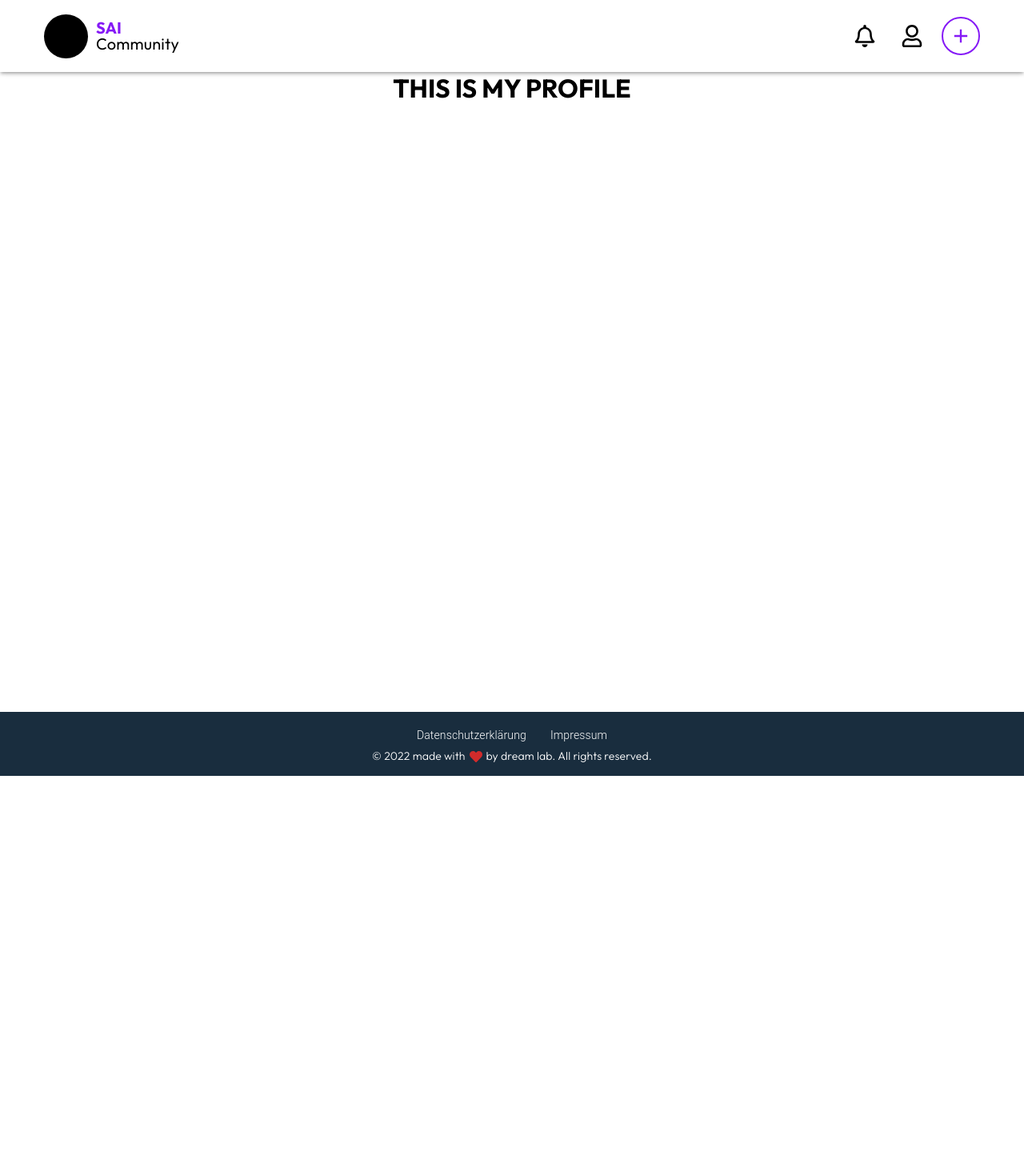
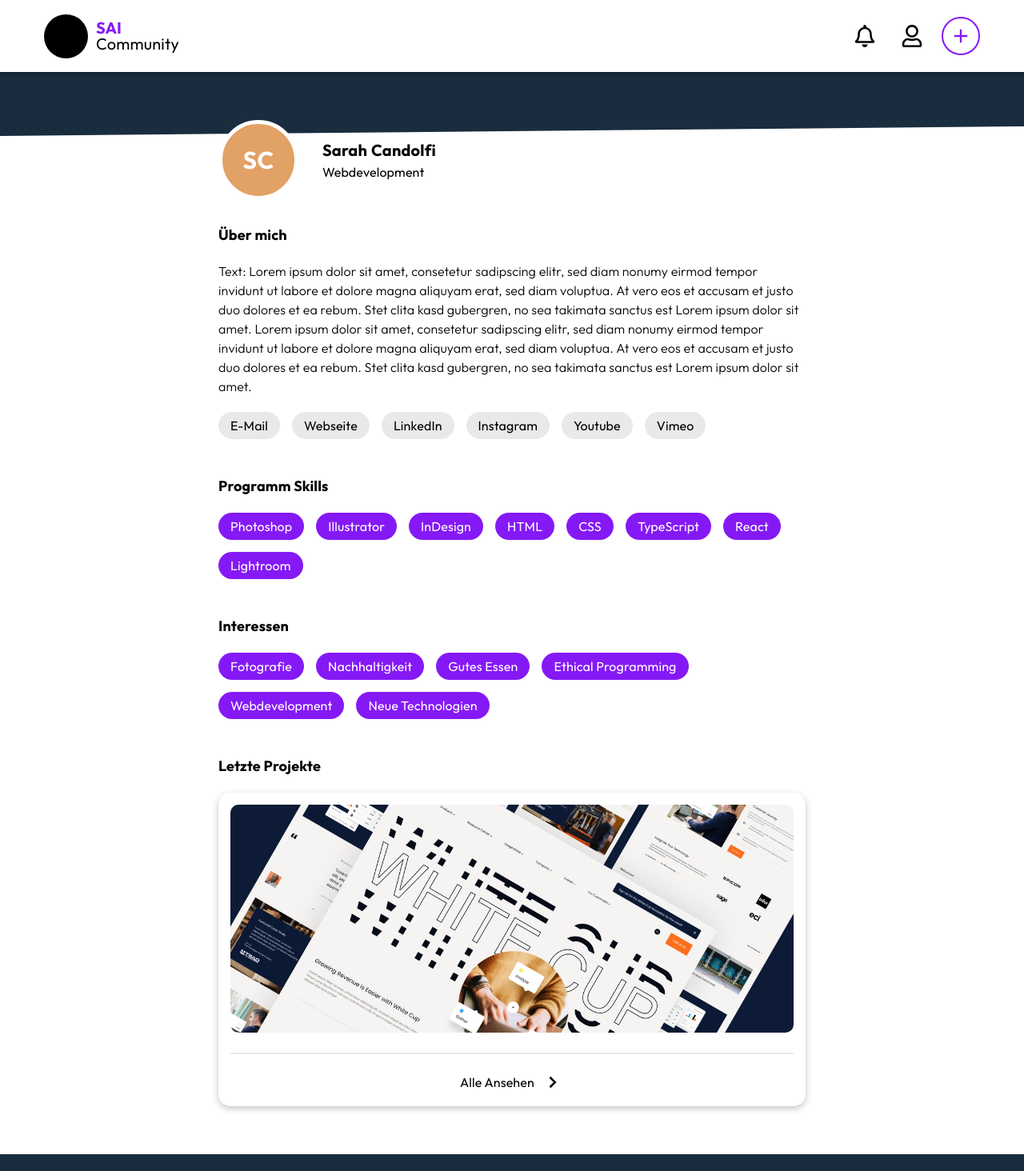
Before and after one commit to dream-lab-group/sae-community, a Next.js app: page /profile/1 in a window 1280 px wide. Shown: the top 1464 px of the page at 80% size. Before the commit the page ends 970 px from the top, so only its background shows below. Built offline with nearby package versions, Linux system fonts and the light colour scheme; what @directus/sdk would draw is missing.

Commit message:
finished mobile design of user profile

```diff
--- /dev/null
+++ b/common/components/profile/last-projects.tsx
@@ -0,0 +1,70 @@
+import { ButtonBase, Typography } from '@mui/material';
+import { Box } from '@mui/system';
+import Image from 'next/image';
+import imageOne from '../../../public/assets/project-file-1.webp';
+import { BiChevronRight } from 'react-icons/bi';
+
+export const LastProjects = () => {
+  return (
+    <Box
+      sx={{
+        width: '100%',
+        marginTop: '30px',
+        display: 'flex',
+        flexDirection: 'column',
+        justifyContent: 'space-between',
+      }}
+    >
+      <Typography sx={{ fontWeight: 700, fontSize: '18px' }}>
+        Letzte Projekte
+      </Typography>
+      <Box
+        sx={{
+          width: '100%',
+          borderRadius: '15px',
+          boxShadow: 'rgba(0, 0, 0, 0.24) 0px 3px 8px',
+          display: 'flex',
+          flexDirection: 'column',
+          padding: '15px',
+          marginTop: '20px',
+        }}
+      >
+        <Box
+          sx={{
+            width: '100%',
+            height: '285px',
+            borderRadius: '10px',
+            position: 'relative',
+          }}
+        >
+          <Image
+            className="project-image-border-radius image-container"
+            src={imageOne}
+            layout="fill"
+          />
+        </Box>
+        <Box
+          sx={{
+            width: '100%',
+            height: '2px',
+            background: '#e8e9eb',
+            marginTop: '25px',
+          }}
+        />
+        <ButtonBase
+          sx={{
+            width: '100%',
+            display: 'flex',
+            alignSelf: 'center',
+            justifyContent: 'space-between',
+            maxWidth: '130px',
+            marginTop: '20px',
+          }}
+        >
+          <Typography>Alle Ansehen</Typography>
+          <BiChevronRight size={30} />
+        </ButtonBase>
+      </Box>
+    </Box>
+  );
+};
--- /dev/null
+++ b/common/components/profile/user-contact-information.tsx
@@ -0,0 +1,25 @@
+import { Typography } from '@mui/material';
+import { Box } from '@mui/system';
+
+type UserContactInformationProps = {
+  userContactElement: string;
+};
+
+export const UserContactInformation = ({
+  userContactElement,
+}: UserContactInformationProps) => {
+  return (
+    <Box
+      sx={{
+        background: '#e8e9eb',
+        padding: '5px 15px',
+        borderRadius: '60px',
+        marginRight: '15px',
+        marginBottom: '15px',
+        cursor: 'default',
+      }}
+    >
+      <Typography>{userContactElement}</Typography>
+    </Box>
+  );
+};
--- /dev/null
+++ b/common/components/profile/user-description.tsx
@@ -0,0 +1,47 @@
+import { Box, Chip, Typography } from '@mui/material';
+import { Globals } from '../../utils/utils';
+import { UserContactInformation } from './user-contact-information';
+
+export const UserDescription = () => {
+  return (
+    <Box
+      sx={{
+        width: '100%',
+        display: 'flex',
+        flexDirection: 'column',
+        marginTop: '10px',
+      }}
+    >
+      <Typography
+        sx={{ fontWeight: 700, fontSize: '18px', marginBottom: '20px' }}
+      >
+        Über mich
+      </Typography>
+      <Typography
+        sx={{
+          fontWeight: 300,
+          fontSize: '16px',
+          lineHeight: 1.5,
+        }}
+      >
+        Text: Lorem ipsum dolor sit amet, consetetur sadipscing elitr, sed diam
+        nonumy eirmod tempor invidunt ut labore et dolore magna aliquyam erat,
+        sed diam voluptua. At vero eos et accusam et justo duo dolores et ea
+        rebum. Stet clita kasd gubergren, no sea takimata sanctus est Lorem
+        ipsum dolor sit amet. Lorem ipsum dolor sit amet, consetetur sadipscing
+        elitr, sed diam nonumy eirmod tempor invidunt ut labore et dolore magna
+        aliquyam erat, sed diam voluptua. At vero eos et accusam et justo duo
+        dolores et ea rebum. Stet clita kasd gubergren, no sea takimata sanctus
+        est Lorem ipsum dolor sit amet.
+      </Typography>
+      <Box sx={{ display: 'flex', flexWrap: 'wrap', marginTop: ' 20px' }}>
+        {Globals.userContactInformation.map((contactElement) => (
+          <UserContactInformation
+            key={contactElement}
+            userContactElement={contactElement}
+          />
+        ))}
+      </Box>
+    </Box>
+  );
+};
--- /dev/null
+++ b/common/components/profile/user-information.tsx
@@ -0,0 +1,47 @@
+import { Box, Typography } from '@mui/material';
+
+export const UserInformation = () => {
+  return (
+    <Box
+      sx={{
+        height: '100px',
+        width: '100%',
+        display: 'flex',
+        alignItems: 'center',
+        position: 'relative',
+        top: -20,
+      }}
+    >
+      <Box
+        sx={{
+          width: '100px',
+          height: '100px',
+          borderRadius: '50%',
+          border: '5px solid #fff',
+          background: '#e2a165',
+          display: 'flex',
+          alignItems: 'center',
+          justifyContent: 'center',
+          marginRight: '30px',
+        }}
+      >
+        <Typography sx={{ color: '#fff', fontWeight: 700, fontSize: '30px' }}>
+          SC
+        </Typography>
+      </Box>
+      <Box>
+        <Box sx={{ display: 'flex' }}>
+          <Typography sx={{ fontWeight: 700, fontSize: '20px' }}>
+            Sarah
+          </Typography>
+          <Typography
+            sx={{ fontWeight: 700, fontSize: '20px', marginLeft: '5px' }}
+          >
+            Candolfi
+          </Typography>
+        </Box>
+        <Typography>Webdevelopment</Typography>
+      </Box>
+    </Box>
+  );
+};
--- /dev/null
+++ b/common/components/profile/user-interest.tsx
@@ -0,0 +1,23 @@
+import { Typography } from '@mui/material';
+import { Box } from '@mui/system';
+
+type UserInterestProps = {
+  userInterestElement: string;
+};
+
+export const UserInterest = ({ userInterestElement }: UserInterestProps) => {
+  return (
+    <Box
+      className="user-default-button"
+      sx={{
+        padding: '5px 15px',
+        borderRadius: '60px',
+        marginRight: '15px',
+        marginBottom: '15px',
+        cursor: 'default',
+      }}
+    >
+      <Typography>{userInterestElement}</Typography>
+    </Box>
+  );
+};
--- /dev/null
+++ b/common/components/profile/user-skills.tsx
@@ -0,0 +1,23 @@
+import { Typography } from '@mui/material';
+import { Box } from '@mui/system';
+
+type UserSkillsProps = {
+  userSkillsElement: string;
+};
+
+export const UserSkills = ({ userSkillsElement }: UserSkillsProps) => {
+  return (
+    <Box
+      className="user-default-button"
+      sx={{
+        padding: '5px 15px',
+        borderRadius: '60px',
+        marginRight: '15px',
+        marginBottom: '15px',
+        cursor: 'default',
+      }}
+    >
+      <Typography>{userSkillsElement}</Typography>
+    </Box>
+  );
+};
--- a/common/utils/utils.ts
+++ b/common/utils/utils.ts
@@ -49,4 +49,33 @@ export class Globals {
     'animation',
     'crossMedia',
   ];
+
+  public static readonly userContactInformation = [
+    'E-Mail',
+    'Webseite',
+    'LinkedIn',
+    'Instagram',
+    'Youtube',
+    'Vimeo',
+  ];
+
+  public static readonly userSkills = [
+    'Photoshop',
+    'Illustrator',
+    'InDesign',
+    'HTML',
+    'CSS',
+    'TypeScript',
+    'React',
+    'Lightroom',
+  ];
+
+  public static readonly userInterests = [
+    'Fotografie',
+    'Nachhaltigkeit',
+    'Gutes Essen',
+    'Ethical Programming',
+    'Webdevelopment',
+    'Neue Technologien',
+  ];
 }
--- a/pages/profile/[id].tsx
+++ b/pages/profile/[id].tsx
@@ -1,10 +1,91 @@
+import { Box, Typography, useMediaQuery, useTheme } from '@mui/material';
+import { useRouter } from 'next/router';
 import Layout from '../../common/components/layout';
+import { LastProjects } from '../../common/components/profile/last-projects';
+import { UserDescription } from '../../common/components/profile/user-description';
+import { UserInformation } from '../../common/components/profile/user-information';
+import { UserInterest } from '../../common/components/profile/user-interest';
+import { UserSkills } from '../../common/components/profile/user-skills';
+import { Globals } from '../../common/utils/utils';
 
 const MyProfile = () => {
+  const router = useRouter();
+  const theme = useTheme();
+  const smBreakpointDown = useMediaQuery(theme.breakpoints.down('sm'));
+  const smBreakpointUp = useMediaQuery(theme.breakpoints.up('sm'));
+  const lgBreakpointDown = useMediaQuery(theme.breakpoints.down('lg'));
+  const lgBreakpointUp = useMediaQuery(theme.breakpoints.up('lg'));
+
   return (
-    <>
-      <h1>THIS IS MY PROFILE</h1>
-    </>
+    <Box
+      sx={{
+        width: '100%',
+        display: 'flex',
+        flexDirection: 'column',
+        alignItems: 'center',
+        marginBottom: '60px',
+      }}
+    >
+      <Box
+        sx={{
+          height: '80px',
+          background: '#192D3E',
+          width: '100%',
+          clipPath: 'polygon(0 0, 100% 0, 100% 85%, 0 100%);',
+          display: 'flex',
+        }}
+      />
+      <Box
+        sx={{
+          width: '100%',
+          display: 'flex',
+          paddingX: '20px',
+          flexDirection: 'column',
+          alignItems: 'center',
+          maxWidth: `${smBreakpointDown ? '381px' : '774px'}`,
+        }}
+      >
+        <UserInformation />
+        <UserDescription />
+        <Typography
+          sx={{
+            fontWeight: 700,
+            fontSize: '18px',
+            marginTop: '30px',
+            width: '100%',
+          }}
+        >
+          Programm Skills
+        </Typography>
+        <Box sx={{ display: 'flex', flexWrap: 'wrap', marginTop: '20px' }}>
+          {Globals.userSkills.map((userSkillsElement) => (
+            <UserSkills
+              key={userSkillsElement}
+              userSkillsElement={userSkillsElement}
+            />
+          ))}
+        </Box>
+        <Typography
+          sx={{
+            fontWeight: 700,
+            fontSize: '18px',
+            marginTop: '30px',
+            width: '100%',
+          }}
+        >
+          Interessen
+        </Typography>
+        <Box sx={{ display: 'flex', flexWrap: 'wrap', marginTop: '20px' }}>
+          {Globals.userInterests.map((userInterestElement) => (
+            <UserInterest
+              key={userInterestElement}
+              userInterestElement={userInterestElement}
+            />
+          ))}
+        </Box>
+        <LastProjects />
+      </Box>
+    </Box>
   );
 };
 
--- a/styles/globals.css
+++ b/styles/globals.css
@@ -164,4 +164,14 @@ h6 {
   color: #fff !important;
   background: #5504aa !important;
 }
+
+.user-default-button {
+  background: #8519f6 !important;
+  color: #fff !important;
+}
+
+.user-default-button:hover {
+  background: #5504aa !important;
+  color: #fff !important;
+}
 /*# sourceMappingURL=globals.css.map */
--- a/styles/globals.scss
+++ b/styles/globals.scss
@@ -149,3 +149,13 @@ h6 {
   color: #fff !important;
   background: #5504aa !important;
 }
+
+.user-default-button {
+  background: #8519f6 !important;
+  color: #fff !important;
+}
+
+.user-default-button:hover {
+  background: #5504aa !important;
+  color: #fff !important;
+}
```
Also changed, not shown: 1 other file (tests, documents, lock files or other folders).
